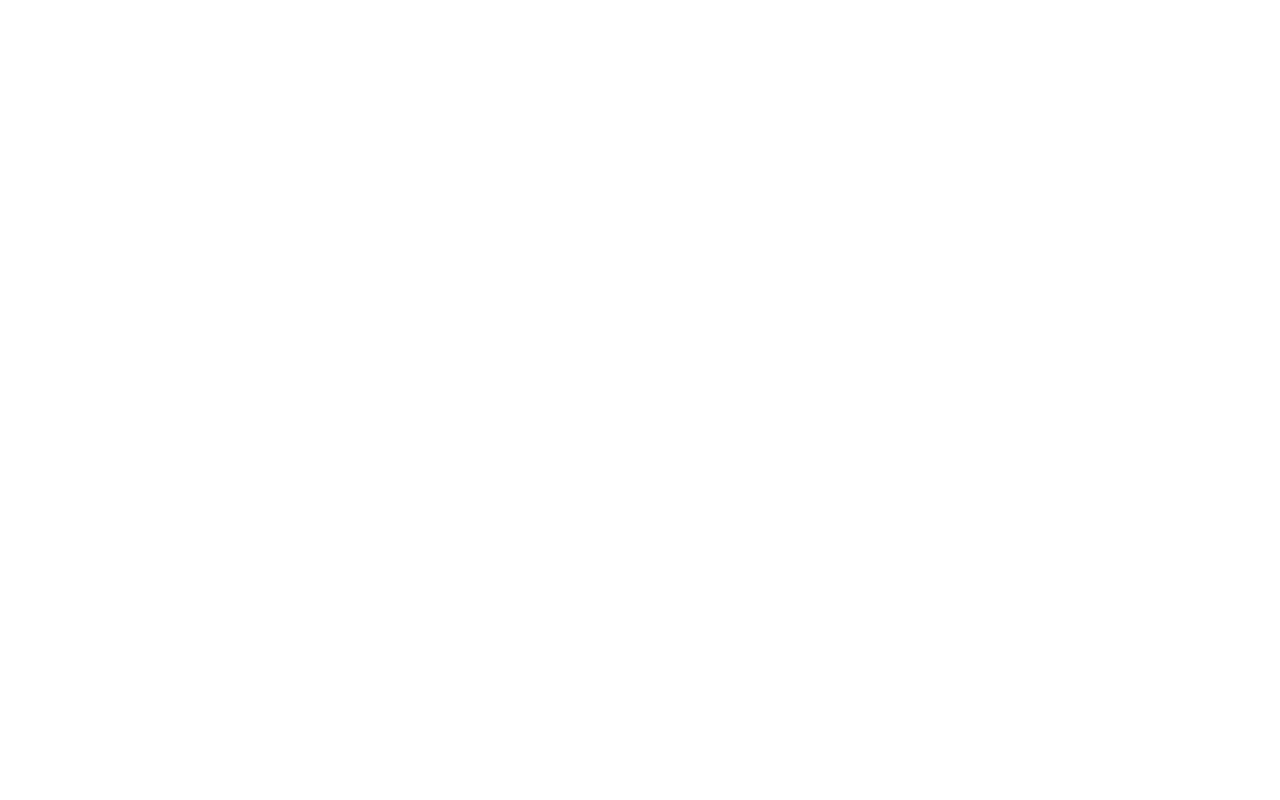
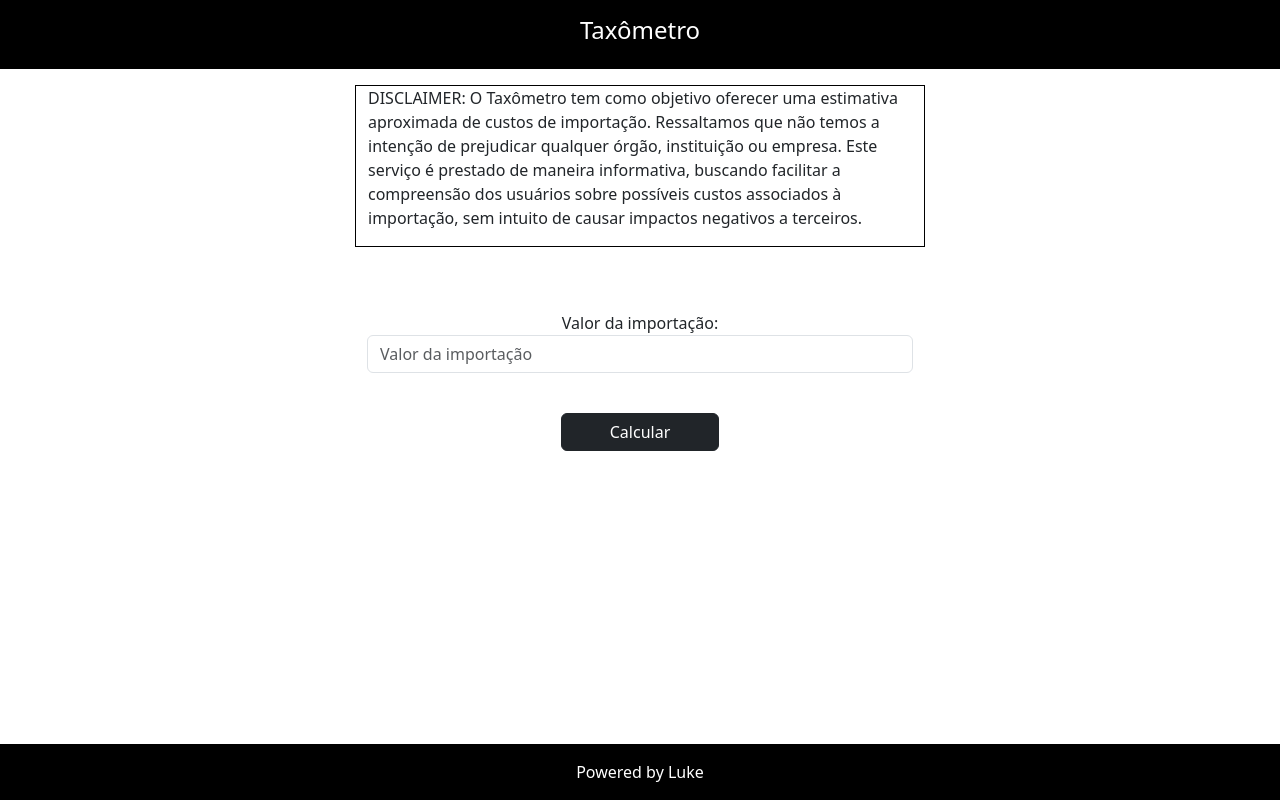
Before and after one commit to Lukeehz/taxometro, a plain HTML site: page index.html in a window 1280 px wide. Drawn offline with nearby package versions, Linux system fonts and the light colour scheme.

Commit message:
HTML/CSS prontos

```diff
--- a/assets/css/style.css
+++ b/assets/css/style.css
@@ -0,0 +1,7 @@
+.linkF{
+    color: white;
+    text-decoration: none;
+}
+.linkF:hover{
+    color: yellow;
+}
--- a/index.html
+++ b/index.html
@@ -1,5 +1,5 @@
 <!DOCTYPE html>
-<html lang="en">
+<html lang="pt-br">
 <head>
     <link rel="stylesheet" href="assets/css/style.css">
     <script src="https://cdn.jsdelivr.net/npm/bootstrap@5.3.2/dist/js/bootstrap.bundle.min.js" integrity="sha384-C6RzsynM9kWDrMNeT87bh95OGNyZPhcTNXj1NW7RuBCsyN/o0jlpcV8Qyq46cDfL" crossorigin="anonymous"></script>
@@ -9,7 +9,46 @@
     <title>Taxômetro</title>
 </head>
 <body>
+    <nav class="bg-black">
+        <div class="py-3">
+            <h4 class="text-white text-center">Taxômetro</h4>
+        </div>
+    </nav>
 
+    <article>
+        <div class="container pt-3">
+            <div class="row">
+                <div class="col-md-6 m-auto border border-black">
+                    <p>DISCLAIMER: O Taxômetro tem como objetivo oferecer uma estimativa aproximada de custos de importação. Ressaltamos que não temos a intenção de prejudicar qualquer órgão, instituição ou empresa. Este serviço é prestado de maneira informativa, buscando facilitar a compreensão dos usuários sobre possíveis custos associados à importação, sem intuito de causar impactos negativos a terceiros.
+                    </p>
+                </div>
+            </div>
+        </div>
+    </article>
+
+    <main class="pt-5">
+        <div class="container py-3">
+            <div class="row">
+                <div class="col-md-6 m-auto">
+                    <div class="text-center">
+                        <label for="valorP">Valor da importação:</label>
+                        <input type="text" class="form-control " id="valorP" placeholder="Valor da importação"><br>
+                        <button class="mt-3 pe-5 px-5 btn btn-dark">Calcular</button>
+                    </div>
+                </div>
+            </div>
+        </div>
+    </main>
+
+    <div>
+        <div id="resultado">
+
+        </div>
+    </div>
+
+    <footer class="fixed-bottom bg-black text-center text-white py-3">
+        Powered by <a href="" class="linkF">Luke</a>
+    </footer>
     <script src="assets/javascript/script.js"></script>
 </body>
 </html>
```
